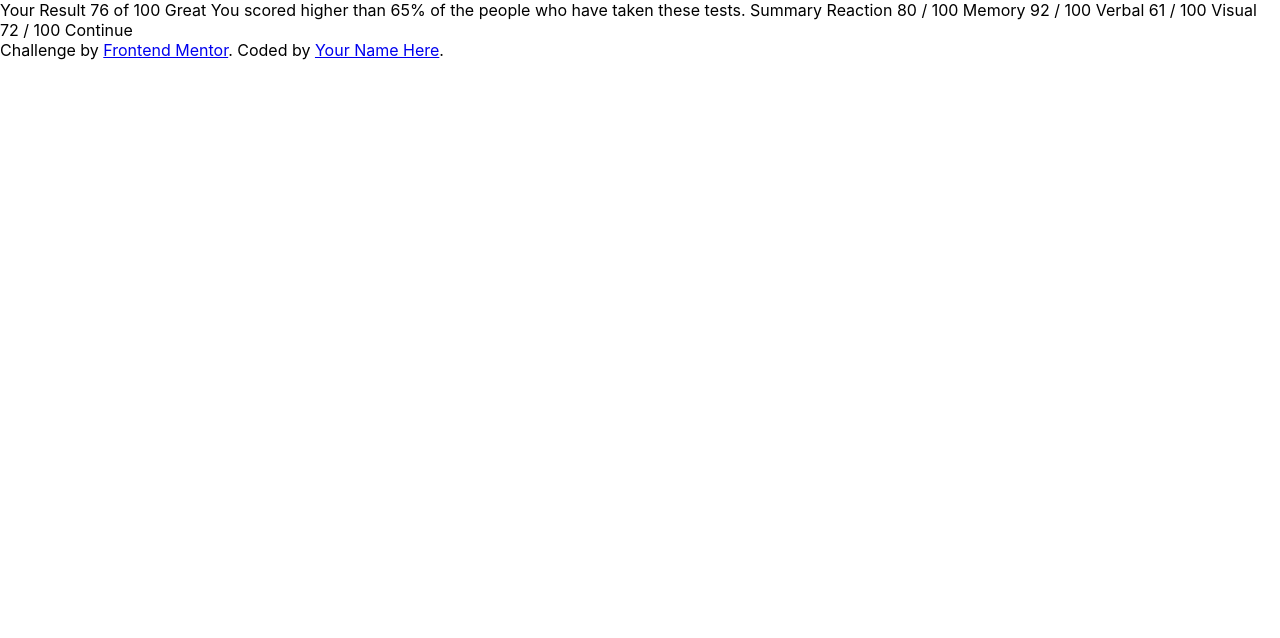
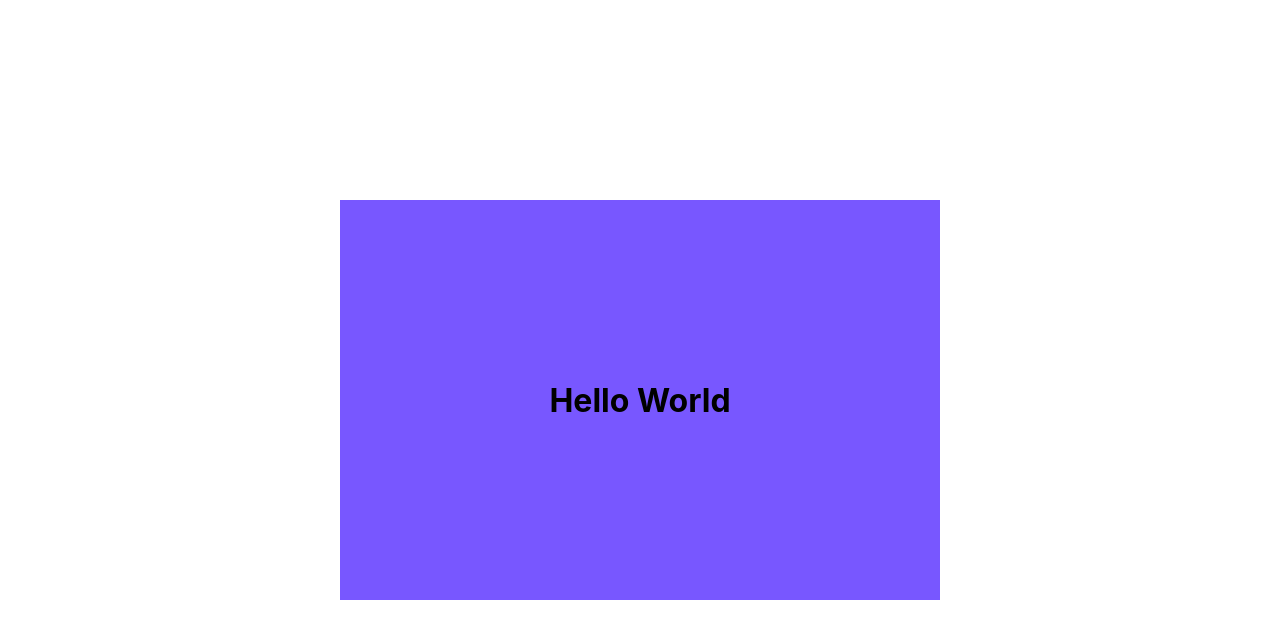
Before and after one commit to alicagatay/results-summary-component-react, a React (Create React App) app: page / in a window 1280 px wide. Shown: the top 638 px of the page. Built offline with nearby package versions, Linux system fonts and the light colour scheme.

Commit message:
Updated `App.js`.

```diff
--- a/src/App.js
+++ b/src/App.js
@@ -1,22 +1,8 @@
 import "./App.css";
+import MainComponent from "./Components/MainComponent";
 
 function App() {
-  return (
-    <div>
-      <body>
-        Your Result 76 of 100 Great You scored higher than 65% of the people who
-        have taken these tests. Summary Reaction 80 / 100 Memory 92 / 100 Verbal
-        61 / 100 Visual 72 / 100 Continue
-        <div class="attribution">
-          Challenge by{" "}
-          <a href="https://www.frontendmentor.io?ref=challenge" target="_blank">
-            Frontend Mentor
-          </a>
-          . Coded by <a href="#">Your Name Here</a>.
-        </div>
-      </body>
-    </div>
-  );
+  return <MainComponent />;
 }
 
 export default App;
```
